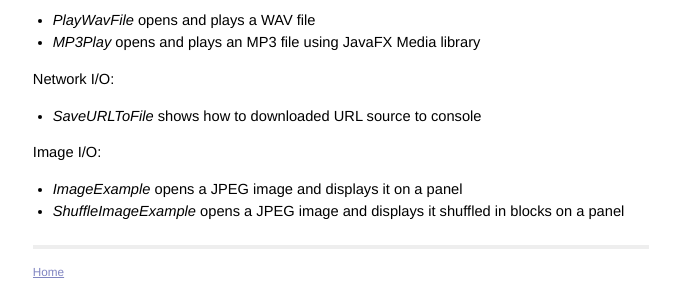
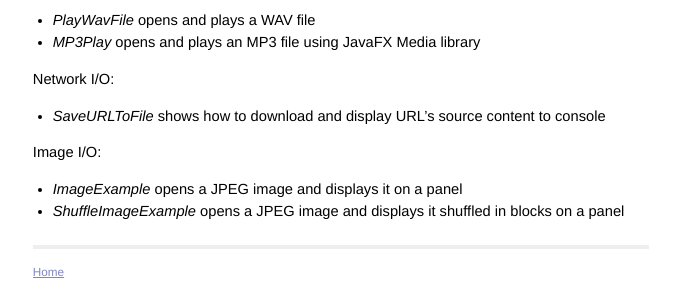
Before and after one commit to csis160/csis160.github.io, a Jekyll site: the page built from _posts/2015-05-20-lecture-23.md, in a window 1280 px wide. Shown: the part 387-687 px from the top of the page, without its empty margins (299-979 px from the left). Built offline with Jekyll 4.4.1, drawn with Linux system fonts in a browser that asks for light colours.

Commit message:
minor edit of lecture 23 post

```diff
--- a/_posts/2015-05-20-lecture-23.md
+++ b/_posts/2015-05-20-lecture-23.md
@@ -27,7 +27,7 @@ Audio I/O:
 
 Network I/O:
 
-  - *SaveURLToFile* shows how to downloaded URL source to console
+  - *SaveURLToFile* shows how to download and display URL's source content to console
 
 Image I/O:
 
```
